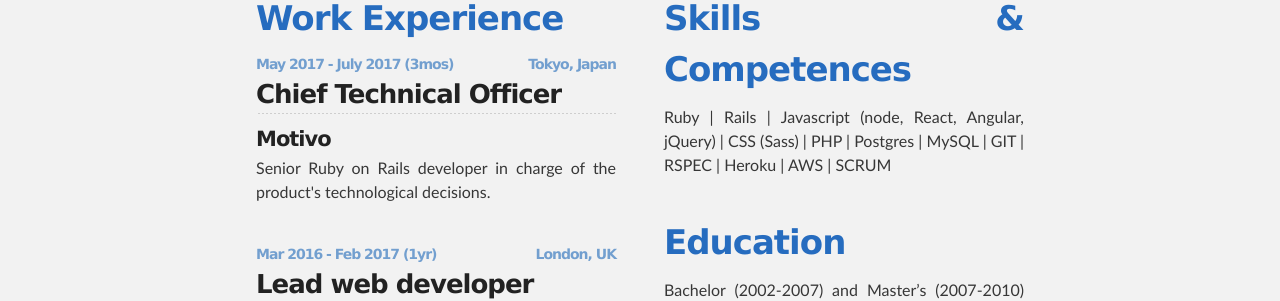
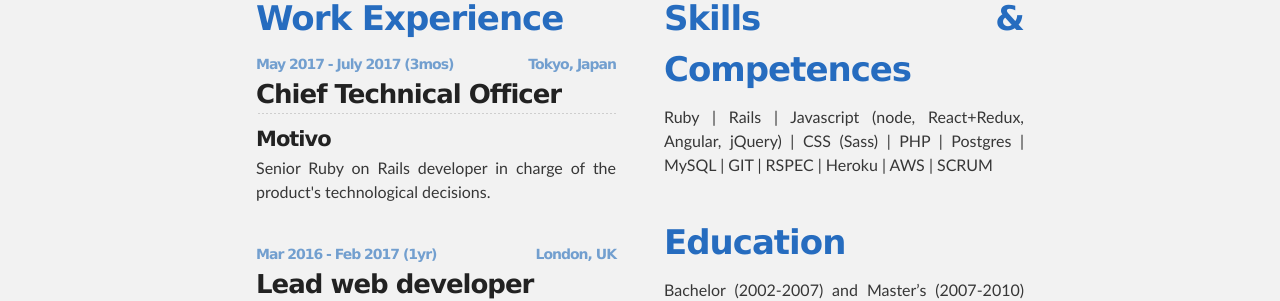
Before and after one commit to goncalvesjoao/goncalvesjoao.github.io, a Jekyll site: the page built from index.html, in a window 1280 px wide. Shown: the part 301-602 px from the top of the page. Built offline with Jekyll 4.4.1, drawn with Linux system fonts in a browser that asks for light colours.

Commit message:
added missing skills and tools

```diff
--- a/index.html
+++ b/index.html
@@ -51,7 +51,7 @@
 
   <div class="right_half">
     <h1>Skills & Competences</h1>
-    <p class="description">Ruby | Rails | Javascript (node, React, Angular, jQuery) | CSS (Sass) | PHP | Postgres | MySQL | GIT | RSPEC | Heroku | AWS | SCRUM</p>
+    <p class="description">Ruby | Rails | Javascript (node, React+Redux, Angular, jQuery) | CSS (Sass) | PHP | Postgres | MySQL | GIT | RSPEC | Heroku | AWS | SCRUM</p>
 
     <h1>Education</h1>
     <p class="description">Bachelor (2002-2007) and Master’s (2007-2010) degree in Computer Systems Networking and Telecommunications at Instituto Superior Ténico (Lisbon, Portugal)</p>
```
